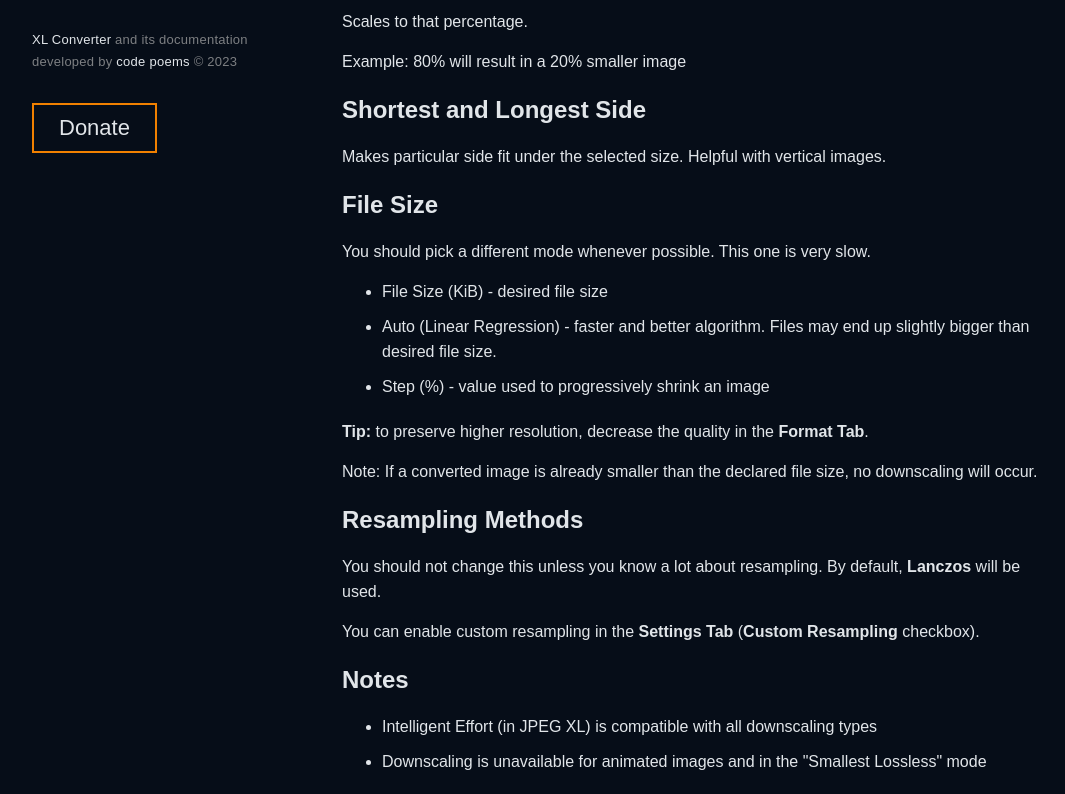
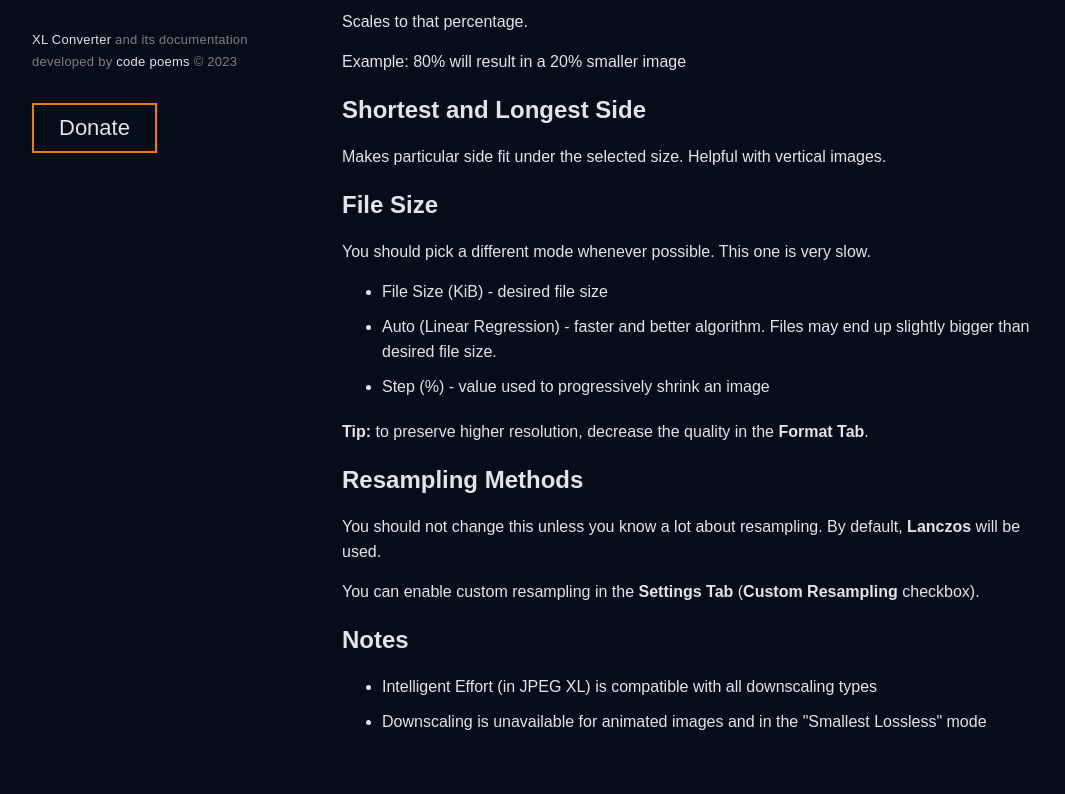
Before and after one commit to JacobDev1/xl-converter-docs, a React (Vite) app: page /downscaling in a window 1280 px wide. Shown: the part 625-1419 px from the top of the page, without its empty margins (158-1223 px from the left). After the commit the page ends 1379 px from the top, so only its background shows below. Built offline with nearby package versions, Linux system fonts and the light colour scheme; the HTML template or start-up script is replaced by a standard one.

Commit message:
Remove unnecessary note

```diff
--- a/src/pages/Downscaling.tsx
+++ b/src/pages/Downscaling.tsx
@@ -24,7 +24,6 @@ export default function Downscaling(){
             <li>Step (%) - value used to progressively shrink an image</li>
         </ul>
         <p><b>Tip: </b>to preserve higher resolution, decrease the quality in the <b>Format Tab</b>.</p>
-        <p>Note: If a converted image is already smaller than the declared file size, no downscaling will occur.</p>
 
         <h2>Resampling Methods</h2>
         <p>You should not change this unless you know a lot about resampling. By default, <b>Lanczos</b> will be used.</p>
```
